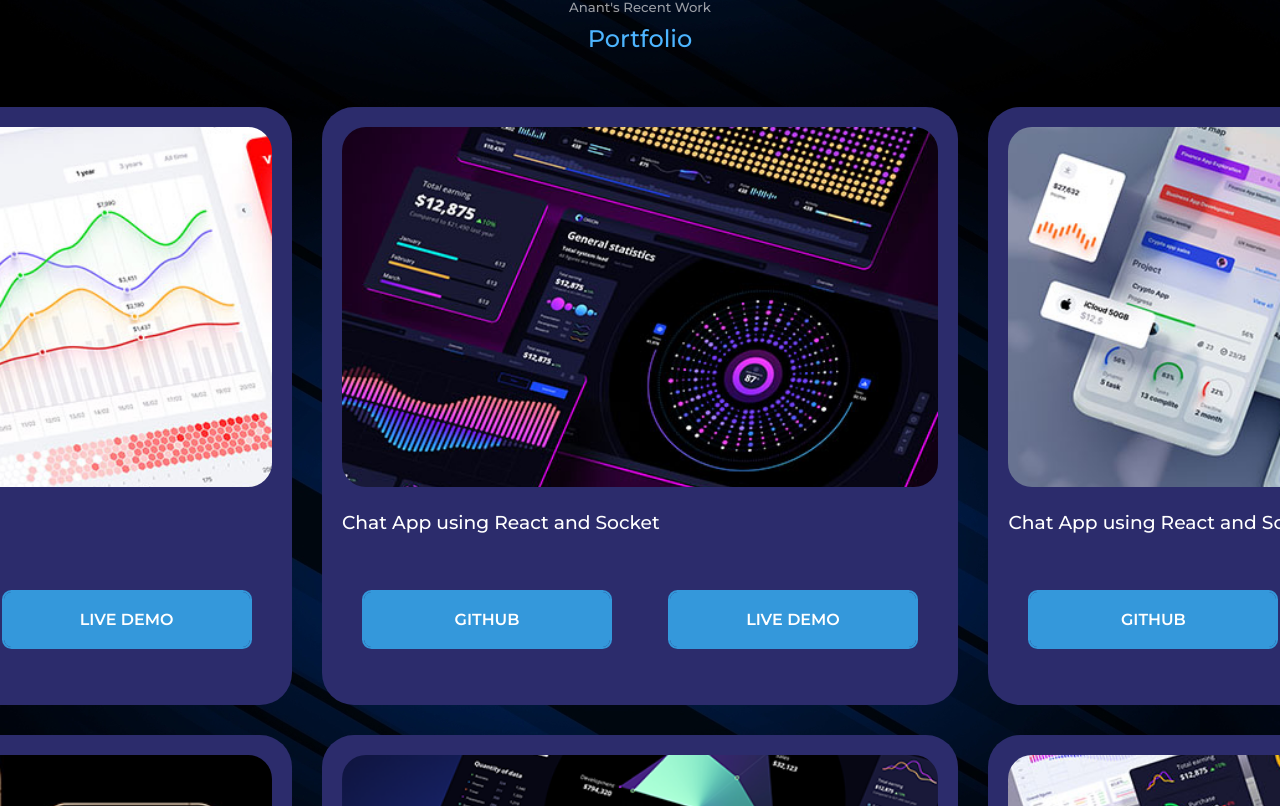
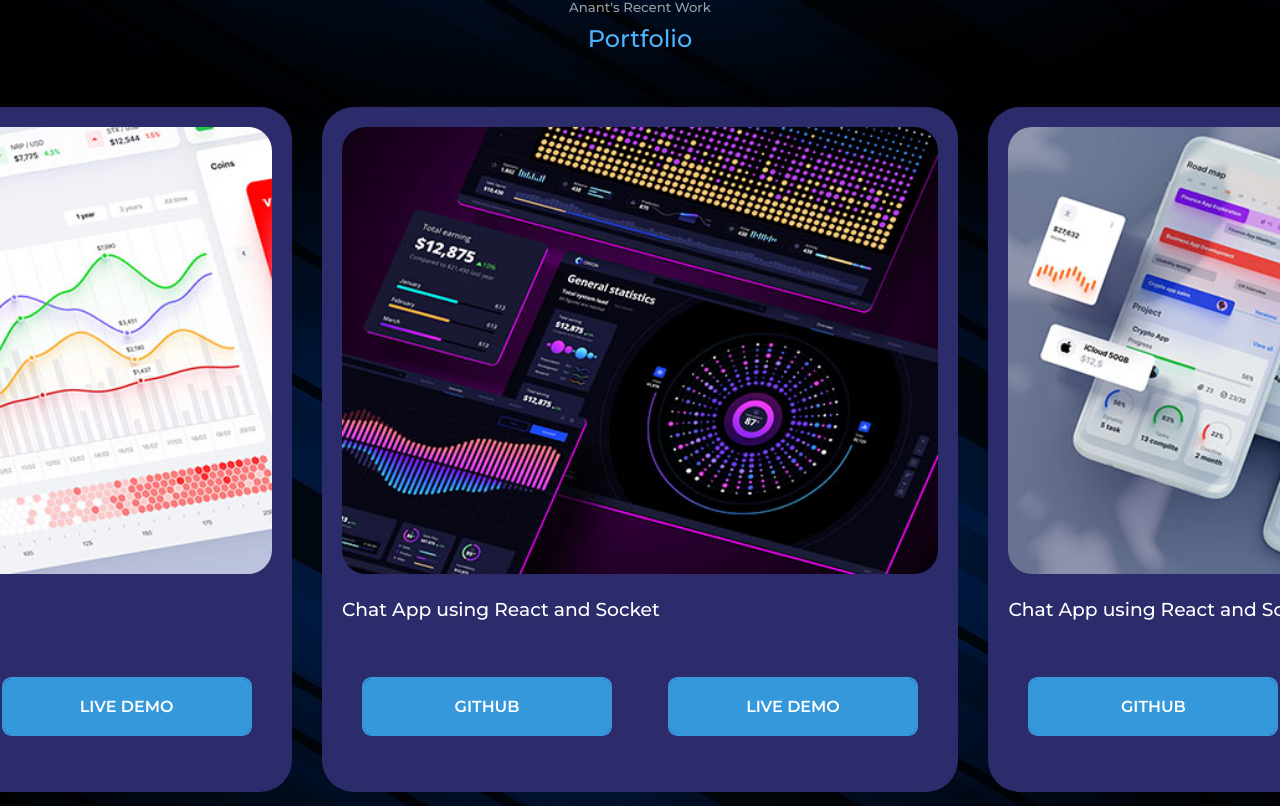
Before and after one commit to anantraghuvanshi/theanantraghuvanshi, a React (Create React App) app in the folder anant-portfolio/: page / in a window 1280 px wide. Shown: the part 2434-3240 px from the top of the page. Built offline with nearby package versions, Linux system fonts and the light colour scheme.

Commit message:
portfolio.jsx update

```diff
--- a/anant-portfolio/src/components/portfolio/portfolio.jsx
+++ b/anant-portfolio/src/components/portfolio/portfolio.jsx
@@ -67,7 +67,7 @@ const Portfolio = () => {
           return (
             <article key = {id} className="portfolio__item">
           <div className="portfolio__item-image">
-            <img src={image} alt={title} width="480" height="360" />
+            <img src={image} alt={title} />
           </div>
           <h3>Chat App using React and Socket</h3>
           <div className="portfolio__item-cta">
```
